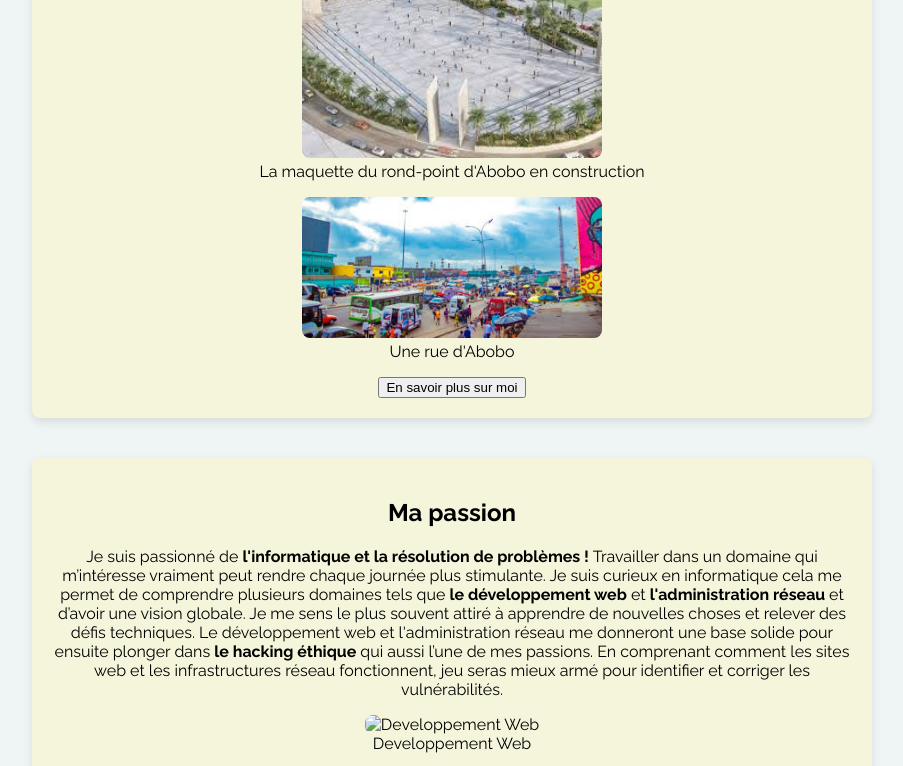
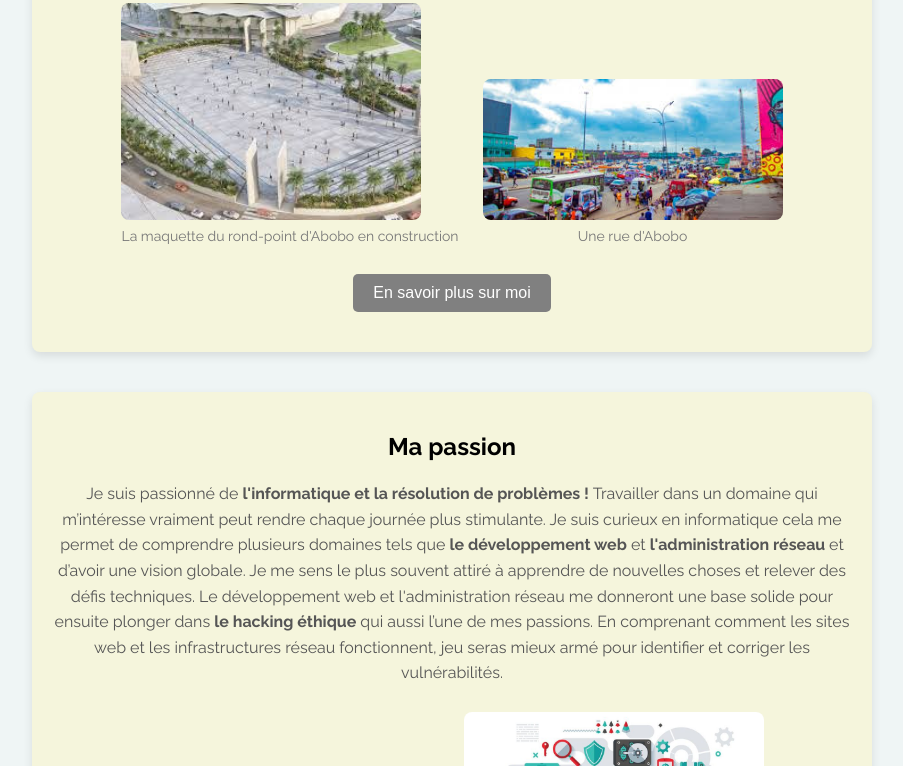
Before and after one commit to imranadams80/mon-site-web, a plain HTML site: page index.html in a window 1280 px wide. Shown: the part 488-1254 px from the top of the page, without its empty margins (188-1091 px from the left). Drawn offline with Linux system fonts and the light colour scheme.

Commit message:
Add files via upload

```diff
--- a/style.css
+++ b/style.css
@@ -14,12 +14,22 @@ body {
 }
 
 
-.button {
+button {
+    display: block;
+    margin: 20px auto;
     padding: 10px 20px;
     font-size: 16px;
+    color: #fff;
+    background-color: grey;
+    border: none;
+    border-radius: 5px;
     cursor: pointer;
+    transition: background-color 0.3s ease;
 }
 
+button:hover {
+    background-color: #0056b3;
+}
 /* Style a propos de moi */
 
 .moi {
@@ -37,7 +47,6 @@ body {
 /* Style ma passion */
 
 .passion  {
-
     padding: 20px;
     margin: 40px auto;
     border-radius: 8px;
@@ -50,7 +59,6 @@ body {
 }
 
 .contact {
-
     padding: 20px;
     margin: 40px auto;
     border-radius: 8px;
@@ -72,13 +80,37 @@ body {
     box-shadow: 0 4px 10px rgba(0, 0, 0, 0.3);
     cursor: pointer;
 }
+
+.moi figure {
+    display: inline-block;
+    margin: 10px;
+    text-align: center;
+}
+.passion figure{
+    display: inline-block;
+    margin: 10px;
+    text-align: center;
+}
+
+.moi figcaption{
+    margin-top: 8px;
+    font-size: 14px;
+    color: #777;
+}
+.passion figcaption {
+    margin-top: 8px;
+    font-size: 14px;
+    color: #777;
+}
 .moi img {
+    display: flex;
     width: 300px;
     height: auto;
     border-radius: 8px;
     transition: transform 0.3s ease, box-shadow 0.3s ease;
 }
 .passion img {
+    display: flex;
     width: 300px;
     height: auto;
     border-radius: 8px;
@@ -86,15 +118,16 @@ body {
 }
 
 .cache {
-    display: none; /* Cache le texte par défaut */
-}
+    display: none;
+    } /* Cache le texte par défaut */
+
 
 #texteAffiché {
     margin-top: 20px;
     font-size: 18px;
     color: green;
-    font-family: "Raleway", Arial, sans-serif; /* Remplace par la police de ton choix */
-    }
+        font-family: "Raleway", Arial, sans-serif;  } /* Remplace par la police de ton choix */
+
 
 #texte {
     margin-top: 20px;
@@ -102,7 +135,6 @@ body {
     color: green;
     font-family: "Raleway", Arial, sans-serif;
 }
-
 
 header, footer {
     background-color: rgb(190, 188, 212);
@@ -120,3 +152,11 @@ header, footer {
 #mBouton {
     cursor: pointer;
 }
+.moi p {
+    line-height: 1.6;
+    color: #555;
+}
+.passion p {
+    line-height: 1.6;
+    color: #555;
+}
```
